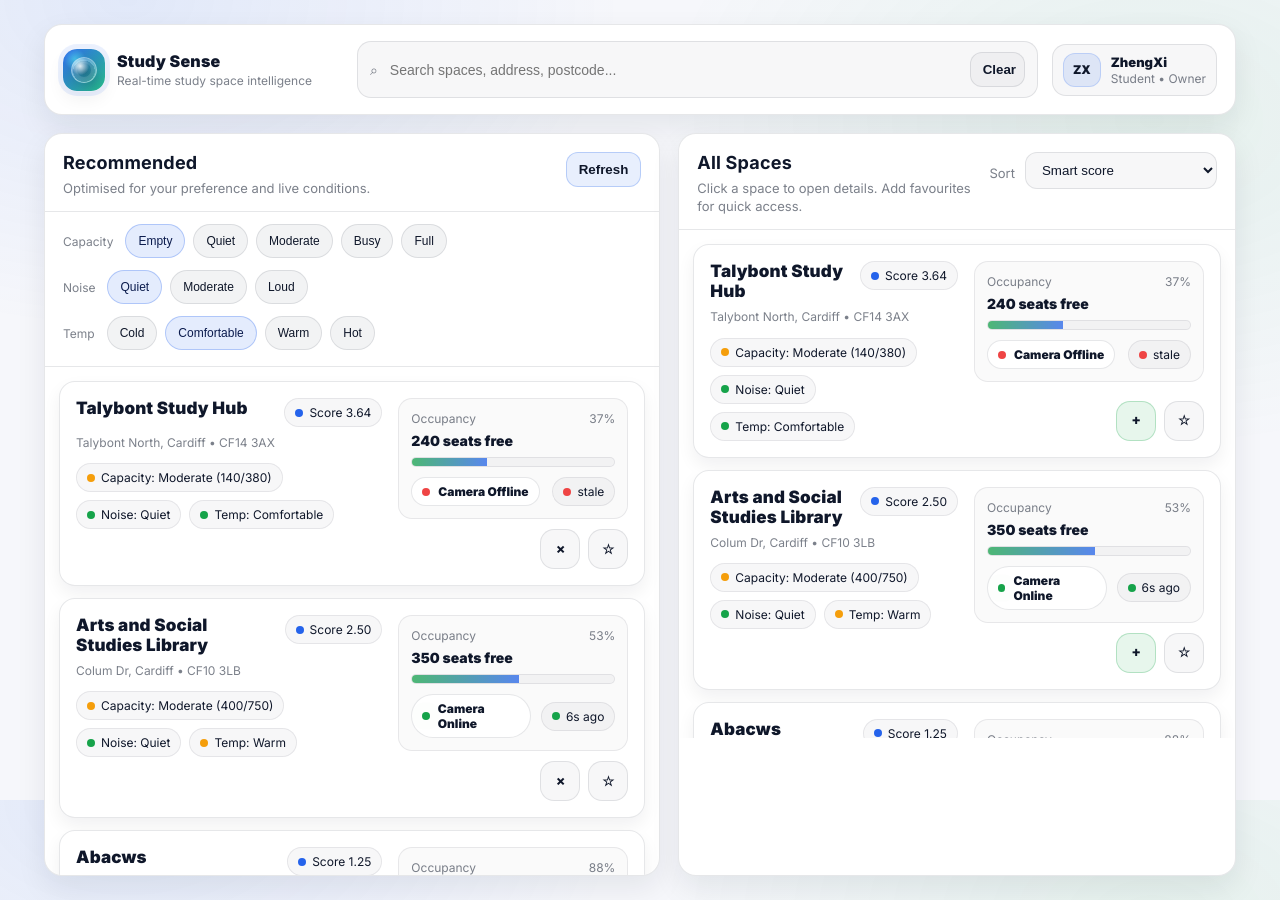
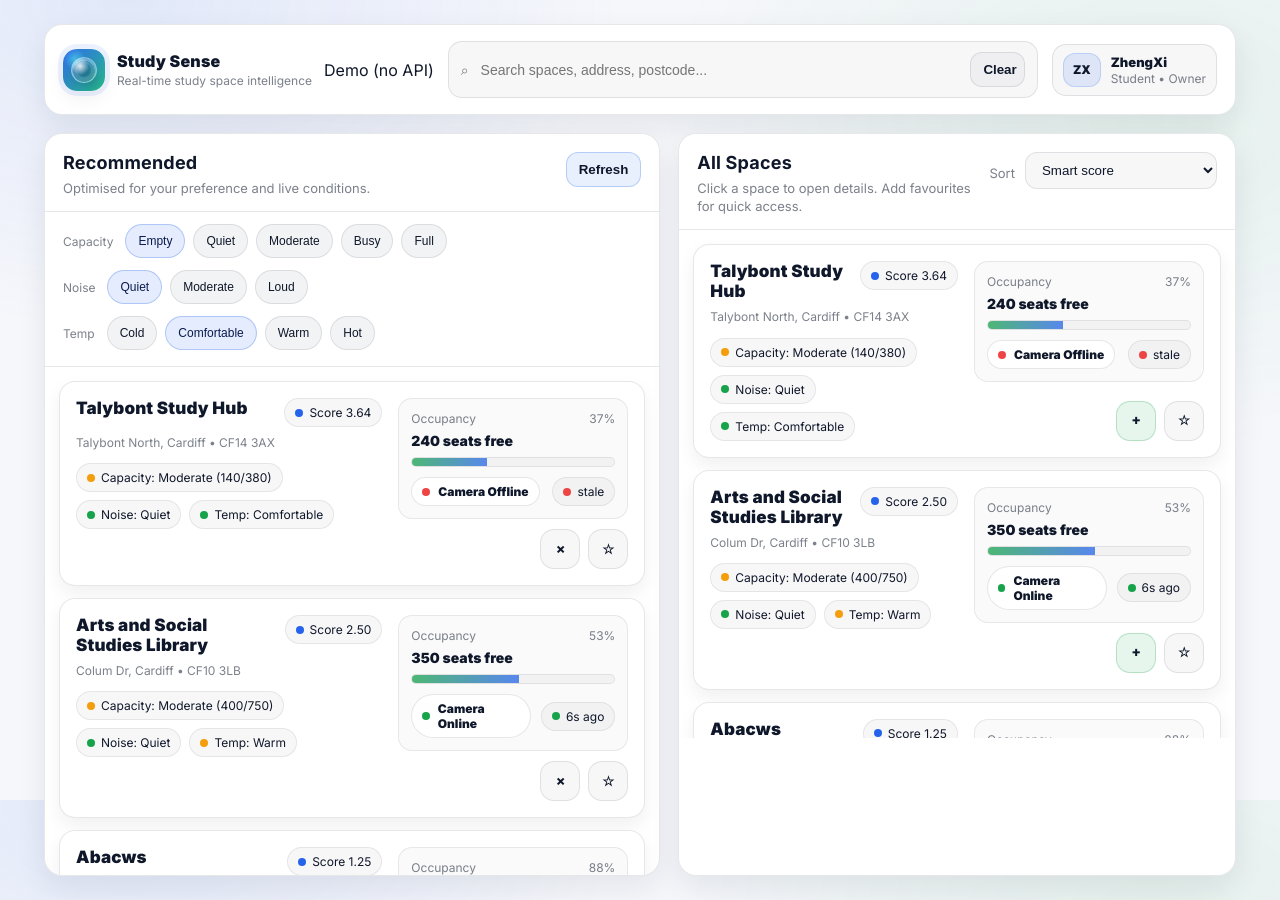
Before and after one commit to Neeha1826/Study-Space-Group-Project, a plain HTML site: page frontend/index.html in a window 1280 px wide. Drawn offline with Linux system fonts and the light colour scheme; no server answers.

Commit message:
Add data source pill to index.html

```diff
--- a/frontend/index.html
+++ b/frontend/index.html
@@ -26,6 +26,7 @@
           <div class="brand-name">Study Sense</div>
           <div class="brand-sub">Real-time study space intelligence</div>
         </div>
+        <div id="dataSourcePill" class="source-pill" title="Data source" aria-live="polite">—</div>
       </div>
 
       <div class="search">
```
